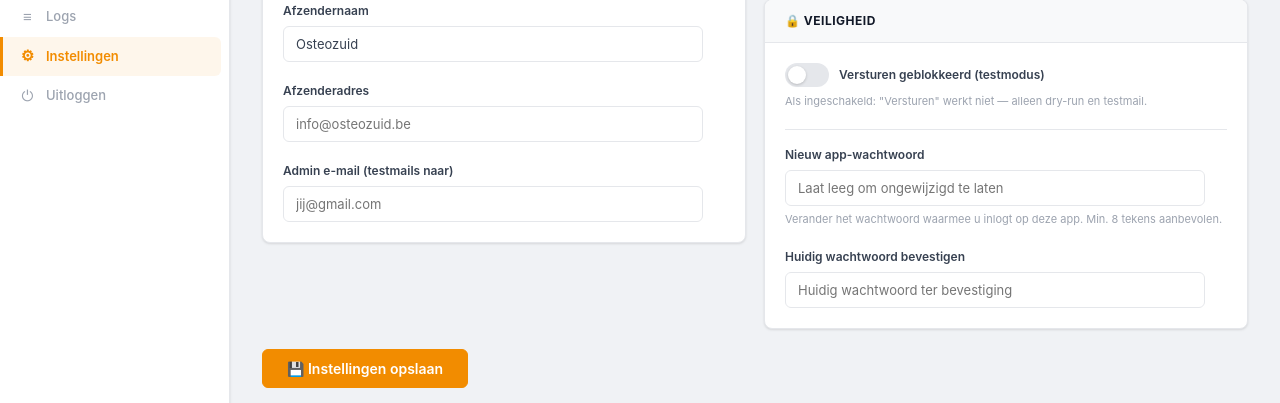
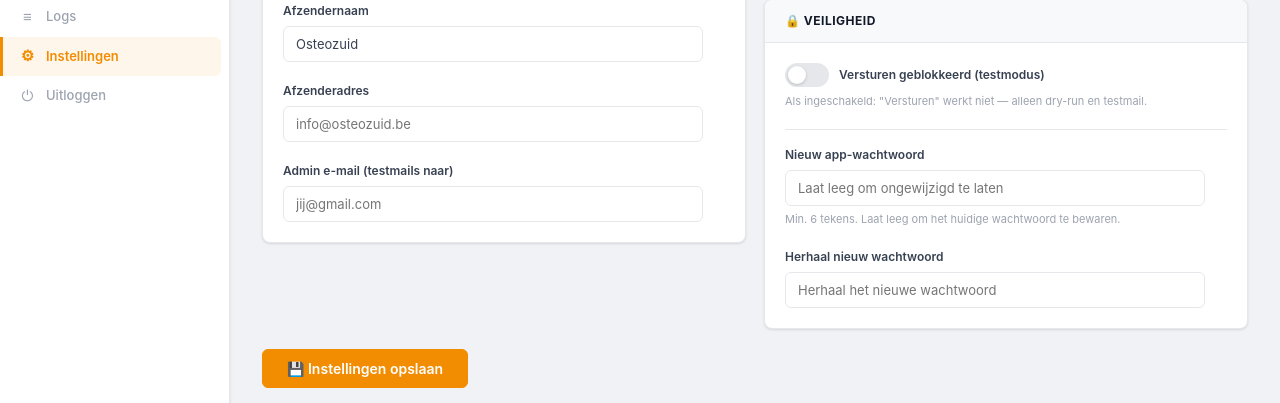
Before and after one commit to osteozuid/reviewflow, a Flask app: page /settings in a window 1280 px wide. Shown: the part 570-973 px from the top of the page. Run offline with Flask 3, Linux system fonts and the light colour scheme; the visitor is signed in with stand-in values (Sample User, id 1); data comes from the database, SQL or seed files in the repository; data that the repository does not hold is empty.

Commit message:
Fix wachtwoord wijzigen: geen huidig pw vereist, bevestig nieuw pw 2x

```diff
--- a/app.py
+++ b/app.py
@@ -425,18 +425,16 @@ def settings():
             # Don't overwrite smtp_password if blank
             if not fields['smtp_password']:
                 fields['smtp_password'] = get_app_setting('smtp_password', '')
-            # App password change — verify current password first
+            # App password change
             new_pw     = request.form.get('app_password_new', '').strip()
             confirm_pw = request.form.get('app_password_confirm', '').strip()
             if new_pw:
-                current = get_app_setting('app_password') or os.getenv('APP_PASSWORD', 'reviewflow2024')
-                if confirm_pw != current:
-                    flash('Huidig wachtwoord klopt niet — wachtwoord NIET gewijzigd', 'error')
-                elif len(new_pw) < 6:
-                    flash('Nieuw wachtwoord moet minstens 6 tekens zijn', 'error')
+                if len(new_pw) < 6:
+                    flash('Wachtwoord moet minstens 6 tekens zijn', 'error')
+                elif new_pw != confirm_pw:
+                    flash('Wachtwoorden komen niet overeen', 'error')
                 else:
                     fields['app_password'] = new_pw
-                    flash('Wachtwoord gewijzigd', 'success')
             save_app_settings(fields)
             # Also write SMTP settings back to .env file
             _update_env_file(fields)
--- a/templates/settings.html
+++ b/templates/settings.html
@@ -95,11 +95,11 @@
           <label class="form-label">Nieuw app-wachtwoord</label>
           <input type="password" name="app_password_new" placeholder="Laat leeg om ongewijzigd te laten"
                  autocomplete="new-password">
-          <div class="form-hint">Verander het wachtwoord waarmee u inlogt op deze app. Min. 8 tekens aanbevolen.</div>
+          <div class="form-hint">Min. 6 tekens. Laat leeg om het huidige wachtwoord te bewaren.</div>
         </div>
         <div class="form-group" style="margin-bottom:0;">
-          <label class="form-label">Huidig wachtwoord bevestigen</label>
-          <input type="password" name="app_password_confirm" placeholder="Huidig wachtwoord ter bevestiging">
+          <label class="form-label">Herhaal nieuw wachtwoord</label>
+          <input type="password" name="app_password_confirm" placeholder="Herhaal het nieuwe wachtwoord">
         </div>
       </div>
     </div>
```
